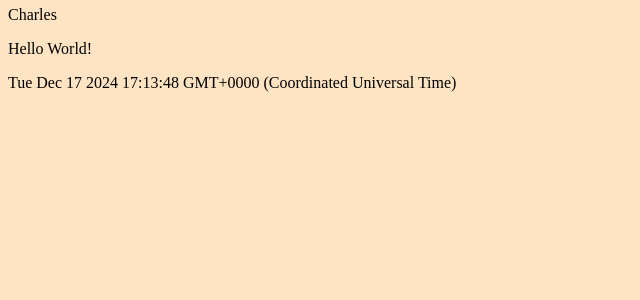
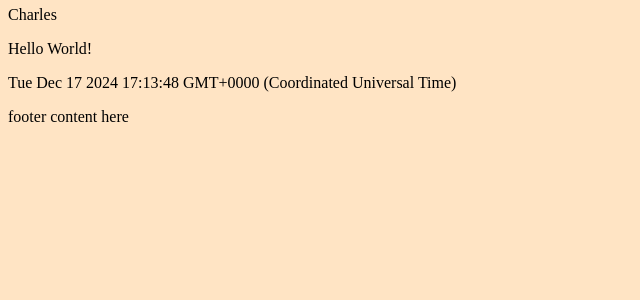
Before and after one commit to wsfer/mini-message-board, a Node server app: page / in a window 1280 px wide. Shown: the part 190-490 px from the top of the page, without its empty margins (0-640 px from the left). Run offline with Node 20, Linux system fonts and the light colour scheme.

Commit message:
feat: add footer on pages

```diff
--- a/views/form.ejs
+++ b/views/form.ejs
@@ -11,5 +11,6 @@
         <textarea name="text" id="text"></textarea>
         <button>Submit</button>
     </form>
+    <%- include("partials/footer") %>
 </body>
 </html>
--- a/views/index.ejs
+++ b/views/index.ejs
@@ -8,5 +8,6 @@
         <p><%= text %></p>
         <p><%= added %></p>
     <% }) %>
+    <%- include("partials/footer") %>
 </body>
 </html>
--- /dev/null
+++ b/views/partials/footer.ejs
@@ -0,0 +1,3 @@
+<footer>
+    footer content here
+</footer>
```
